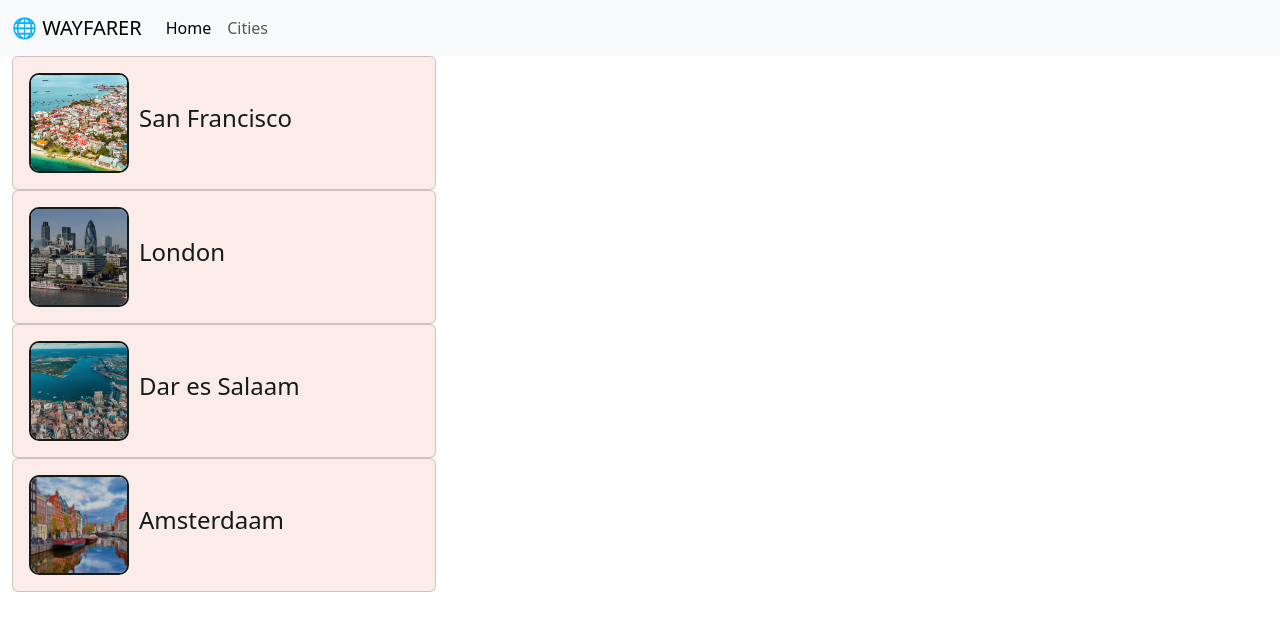
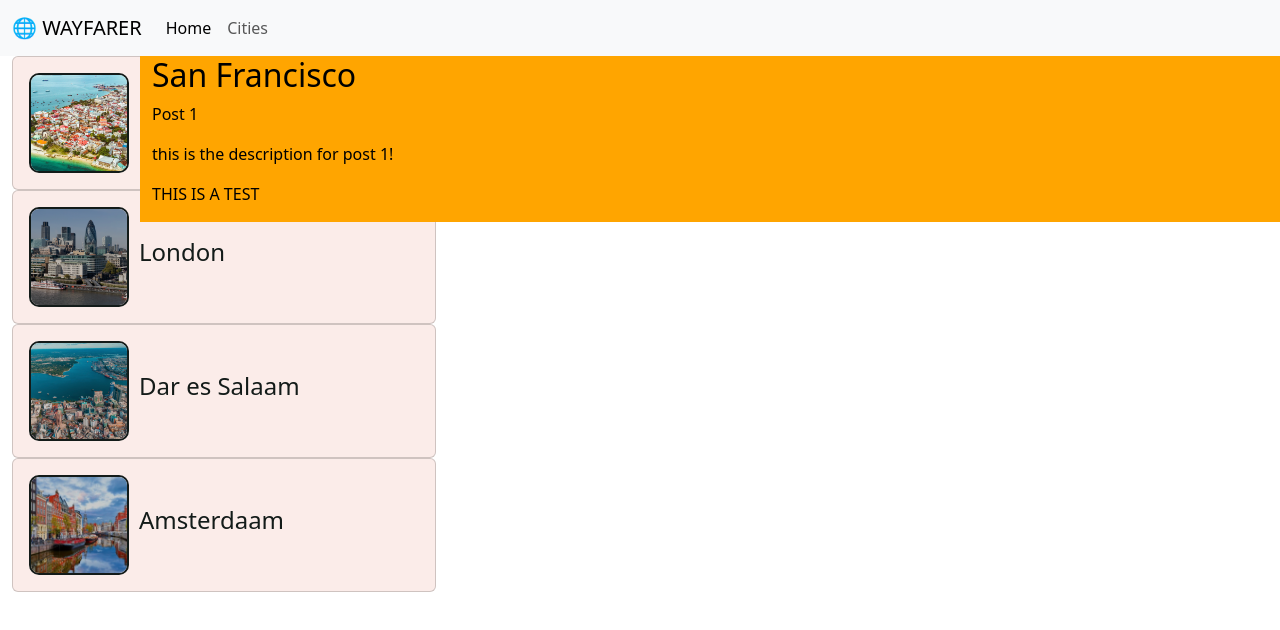
Before and after one commit to woodsdeshe/wayfarer, an Angular app: page /cities/1/posts/1 in a window 1280 px wide. Shown: the top 630 px of the page. Built offline with nearby package versions, Linux system fonts and the light colour scheme.

Commit message:
getting parammap find param Ids

```diff
--- a/src/app/app-routing.module.ts
+++ b/src/app/app-routing.module.ts
@@ -1,6 +1,5 @@
 import { NgModule } from '@angular/core';
 import { RouterModule, Routes } from '@angular/router';
-import { CitiesComponent } from './cities/cities.component';
 import { HomeComponent } from './home/home.component';
 
 const routes: Routes = [
--- a/src/app/app.module.ts
+++ b/src/app/app.module.ts
@@ -21,7 +21,8 @@ import { ShowPageComponent } from './show-page/show-page.component';
     HomepageInfoComponent,
     HomeComponent,
     CitiesComponent,
-    DisplaycityComponent, ShowPageComponent
+    DisplaycityComponent,
+     ShowPageComponent
   ],
   imports: [
     BrowserModule,
--- a/src/app/show-page/show-page.component.css
+++ b/src/app/show-page/show-page.component.css
@@ -0,0 +1,7 @@
+.container{
+    background-color: orange;
+    color: black;
+    position: absolute;
+    top:50%;
+    right:0;
+}
--- a/src/app/show-page/show-page.component.html
+++ b/src/app/show-page/show-page.component.html
@@ -1,6 +1,7 @@
-<div *ngIf="city">
+<div class="container" *ngIf="post">
 <h2>{{ city.name }}</h2>
 <p>{{ post.title }}</p>
 <p>{{ post.description }}</p>
+<p>THIS IS A TEST</p>
 <router-outlet></router-outlet>
 </div>
--- a/src/app/show-page/show-page.component.ts
+++ b/src/app/show-page/show-page.component.ts
@@ -11,20 +11,20 @@ export class ShowPageComponent implements OnInit {
   cities = cities;
   city: any;
   post: any;
-  postIndex: number = 0;
-
+  cityId: any;
+  postId: any;
   constructor(private route: ActivatedRoute) {}
 
   ngOnInit(): void {
-    this.route.params.subscribe((params) => {
-      const cityId = params['id'];
-      const postId = params['postId'];
-      console.log(params)
-      this.city = cities.find((city) => city.id === cityId);
-      if (this.city) {
-        this.post = this.city.post.find((p: { id: any; }) => p.id === postId);
-      }
-
-    });
+    this.route.paramMap.subscribe((params) => {
+        let cityParamId = params.get('id') || ''
+        this.cityId = parseInt(cityParamId)
+        let postParamId = params.get('postId') || ''
+        this.postId = parseInt(postParamId)
+        this.city = cities.find( city => city.id === this.cityId)
+        if(this.city){
+          return this.post = this.city.post.find((p: { id: any; }) => p.id === this.postId)
+        }
+        })
   }
 }
```
